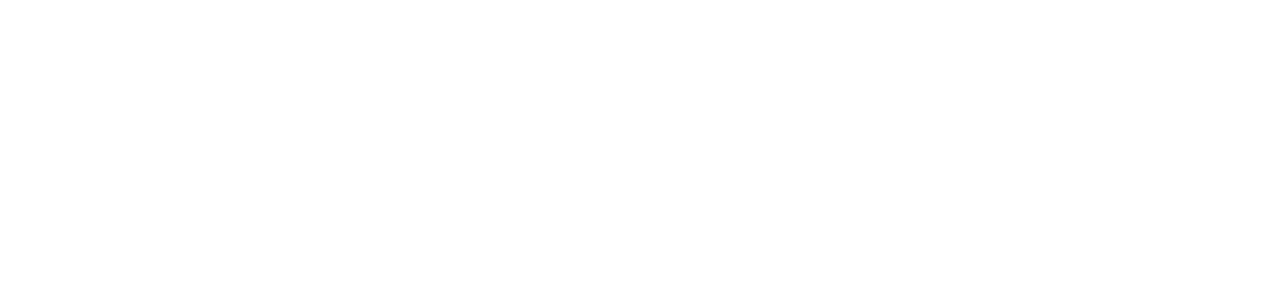
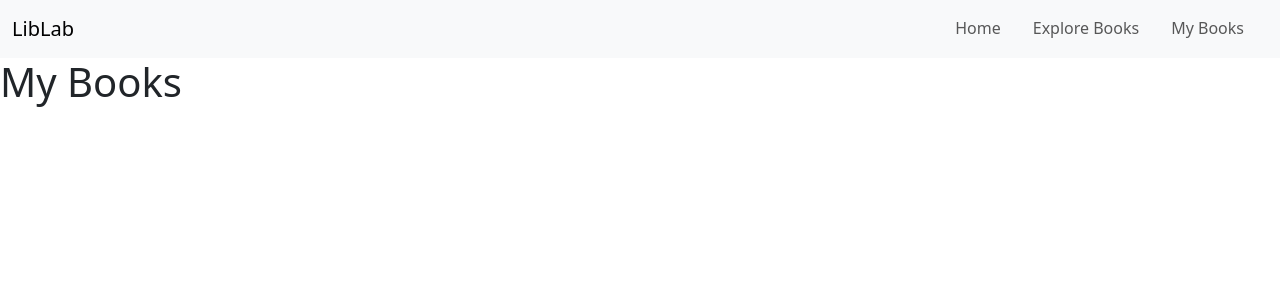
Before and after one commit to tan-man21/lib-lab, a React (Create React App) app in the folder client/: page /mybooks in a window 1280 px wide. Before the commit this address had no page. Shown: the top 300 px of the page. Built offline with nearby package versions, Linux system fonts and the light colour scheme.

Commit message:
started my books component

```diff
--- a/client/src/App.js
+++ b/client/src/App.js
@@ -6,6 +6,7 @@
 import { Fragment } from 'react';
 import { BrowserRouter as Router, Routes, Route} from 'react-router-dom';
 import BookGallery from './components/BookGallery';
+import MyBooks from './components/MyBooks';
 
 function App() {
   return (
@@ -20,6 +21,7 @@
             </Fragment>
           }/>
           <Route path='/books' element={<BookGallery />} />
+          <Route path='/mybooks' element={<MyBooks />}/>
         </Routes>
       </Fragment>
     </Router>
--- /dev/null
+++ b/client/src/components/MyBooks.js
@@ -0,0 +1,14 @@
+import { Fragment } from "react"
+import NavBar from "./NavBar"
+
+
+function MyBooks() {
+    return (
+        <Fragment>
+            <NavBar />
+            <h1>My Books</h1>
+        </Fragment>
+    )
+}
+
+export default MyBooks
--- a/client/src/components/NavBar.js
+++ b/client/src/components/NavBar.js
@@ -28,7 +28,7 @@
                 <Nav className="justify-content-end flex-grow-1 pe-3" variant='underline'>
                   <Nav.Link href="/">Home</Nav.Link>
                   <Nav.Link href="/books">Explore Books</Nav.Link>
-                  <Nav.Link href="/action3">My Books</Nav.Link>
+                  <Nav.Link href="/mybooks">My Books</Nav.Link>
                 </Nav>
               </Offcanvas.Body>
             </Navbar.Offcanvas>
```
